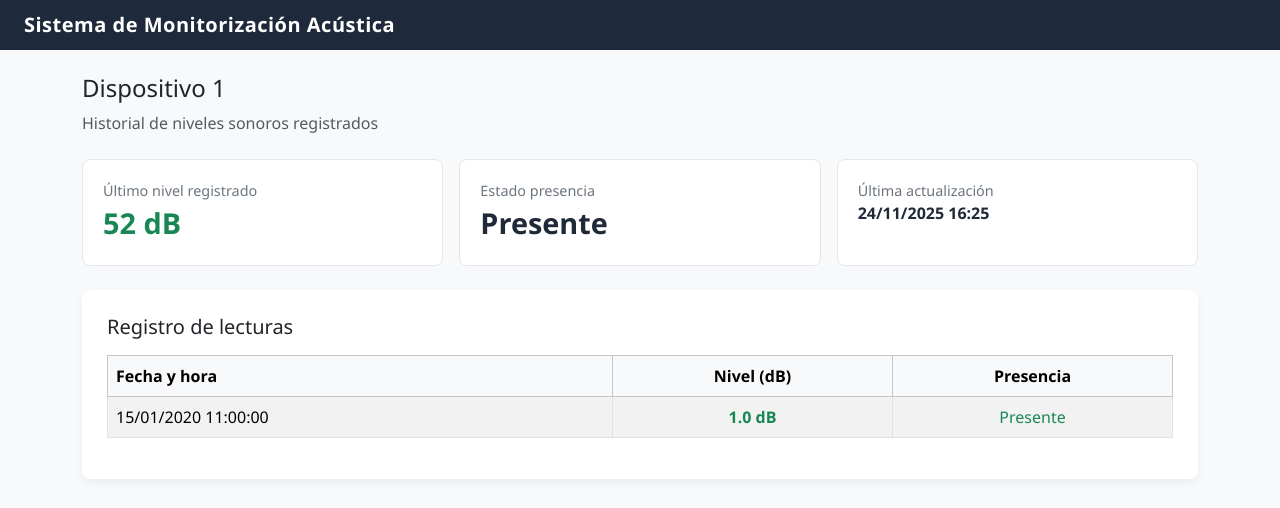
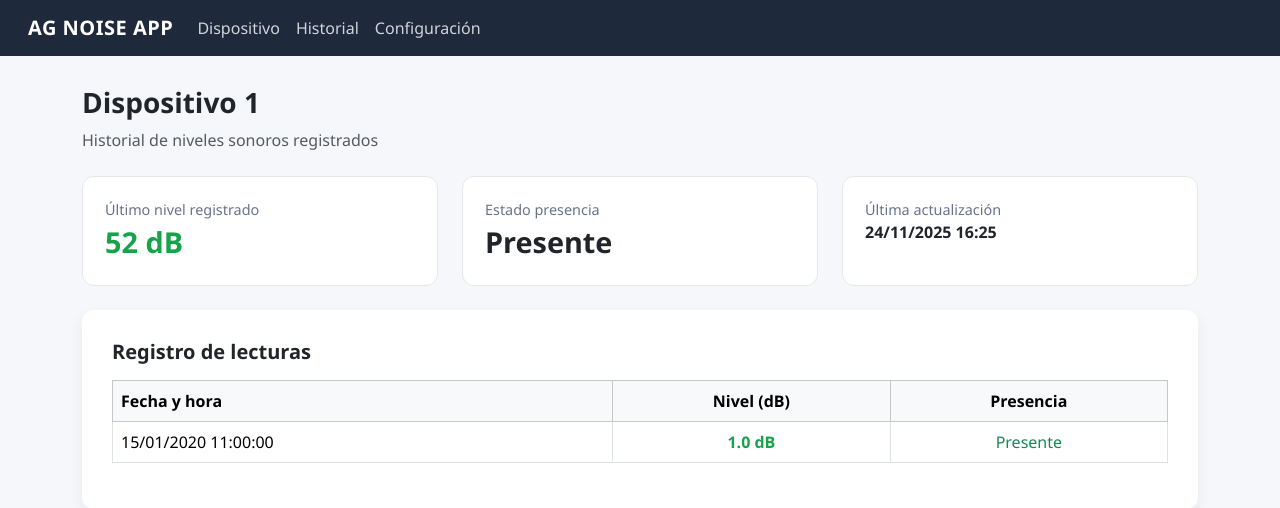
Before and after one commit to Manuchei/ruido_project, a Django app: template ruido_app/templates/index.html in a window 1280 px wide. Shown: the top 508 px of the page. Run offline with Django 5.2, Linux system fonts and the light colour scheme; the template is opened without the code that fills it: values that come from a table or form of the project are taken from there, others are empty; tables that the repository leaves empty hold one stand-in row (values such as "Sample post").

Commit message:
Seguimos mejorando

```diff
--- a/ruido_app/templates/base.html
+++ b/ruido_app/templates/base.html
@@ -6,7 +6,6 @@
 
     <title>{% block title %}AG Noise App{% endblock %}</title>
 
-    <!-- Bootstrap -->
     <link href="https://cdn.jsdelivr.net/npm/bootstrap@5.3.2/dist/css/bootstrap.min.css" rel="stylesheet">
 
     <style>
@@ -49,7 +48,9 @@
         }
     </style>
 
+    {% block extra_css %}{% endblock %}
 </head>
+
 <body>
 
 {% if request.path != '/login/' %}
--- a/ruido_app/templates/index.html
+++ b/ruido_app/templates/index.html
@@ -1,78 +1,55 @@
-<!DOCTYPE html>
-<html lang="es">
-<head>
-  <meta charset="UTF-8">
+{% extends "base.html" %}
 
-  <!-- Bootstrap 5 -->
-  <link href="https://cdn.jsdelivr.net/npm/bootstrap@5.3.2/dist/css/bootstrap.min.css" rel="stylesheet">
-  <link href="https://cdn.jsdelivr.net/npm/bootstrap-icons@1.11.1/font/bootstrap-icons.css" rel="stylesheet">
+{% block title %}
+Panel de Medición de Ruido
+{% endblock %}
 
-  <title>Panel de Medición de Ruido</title>
-
+{% block extra_css %}
 <style>
-    body {
-      background-color: #f8f9fa;
-      font-family: "Segoe UI", Arial, sans-serif;
-    }
-
-    .navbar {
-      background-color: #1e293b;
-    }
-
-    .navbar-brand {
-      font-weight: 600;
-      letter-spacing: 0.5px;
-    }
-
   .panel {
     background: #ffffff;
-      border-radius: 8px;
-      padding: 25px;
-      box-shadow: 0 4px 10px rgba(0,0,0,0.05);
+    border-radius: 12px;
+    padding: 30px;
+    box-shadow: 0 6px 15px rgba(0,0,0,0.06);
   }
 
   .metric-card {
     background: #ffffff;
     border: 1px solid #e5e7eb;
-      border-radius: 8px;
-      padding: 20px;
+    border-radius: 12px;
+    padding: 22px;
     height: 100%;
+    transition: all 0.2s ease;
+  }
+
+  .metric-card:hover {
+    transform: translateY(-2px);
   }
 
   .metric-title {
     font-size: 0.9rem;
-      color: #6c757d;
+    color: #64748b;
   }
 
   .metric-value {
     font-size: 1.8rem;
     font-weight: 600;
-      color: #1f2937;
   }
 
-    .estado-normal { color: #198754; }
-    .estado-medio { color: #fd7e14; }
-    .estado-alto { color: #dc3545; }
+  .estado-normal { color: #16a34a; }
+  .estado-medio { color: #f59e0b; }
+  .estado-alto { color: #dc2626; }
+</style>
+{% endblock %}
 
-  </style>
-</head>
-<body>
+{% block content %}
 
-<!-- Barra superior -->
-<nav class="navbar navbar-dark px-4">
-  <span class="navbar-brand mb-0 h5">Sistema de Monitorización Acústica</span>
-</nav>
-
-<div class="container py-4">
-
-  <!-- Título -->
 <div class="mb-4">
-    <h4>Dispositivo {{ dispositivo_id|default:"1" }}</h4>
+  <h3 class="fw-bold">Dispositivo {{ dispositivo_id|default:"1" }}</h3>
   <p class="text-muted mb-0">Historial de niveles sonoros registrados</p>
 </div>
 
-  <!-- Métricas resumen -->
-  <div class="row g-3 mb-4">
+<div class="row g-4 mb-4">
 
   <div class="col-md-4">
     <div class="metric-card">
@@ -97,12 +74,11 @@
 
 </div>
 
-  <!-- Panel principal -->
 <div class="panel">
 
-    <h5 class="mb-3">Registro de lecturas</h5>
+  <h5 class="fw-bold mb-3">Registro de lecturas</h5>
 
-    <table class="table table-bordered table-striped align-middle">
+  <table class="table table-bordered align-middle">
     <thead class="table-light">
       <tr>
         <th>Fecha y hora</th>
@@ -110,7 +86,6 @@
         <th class="text-center">Presencia</th>
       </tr>
     </thead>
-
     <tbody>
 
     {% if lecturas %}
@@ -137,41 +112,11 @@
         </td>
       </tr>
       {% endfor %}
-
-      {% else %}
-
-        <!-- Datos simulados -->
-        <tr>
-          <td>24/11/2025 16:21:03</td>
-          <td class="text-center estado-normal fw-semibold">52 dB</td>
-          <td class="text-center text-success">Presente</td>
-        </tr>
-
-        <tr>
-          <td>24/11/2025 16:22:30</td>
-          <td class="text-center estado-medio fw-semibold">71 dB</td>
-          <td class="text-center text-secondary">Sin presencia</td>
-        </tr>
-
-        <tr>
-          <td>24/11/2025 16:24:10</td>
-          <td class="text-center estado-medio fw-semibold">89 dB</td>
-          <td class="text-center text-success">Presente</td>
-        </tr>
-
-        <tr>
-          <td>24/11/2025 16:25:55</td>
-          <td class="text-center estado-alto fw-semibold">102 dB</td>
-          <td class="text-center text-secondary">Sin presencia</td>
-        </tr>
-
     {% endif %}
 
     </tbody>
   </table>
 
 </div>
-</div>
 
-</body>
-</html>
+{% endblock %}
```
Also changed, not shown: db.sqlite3. Lines whose indentation alone changed are shown as unchanged.
